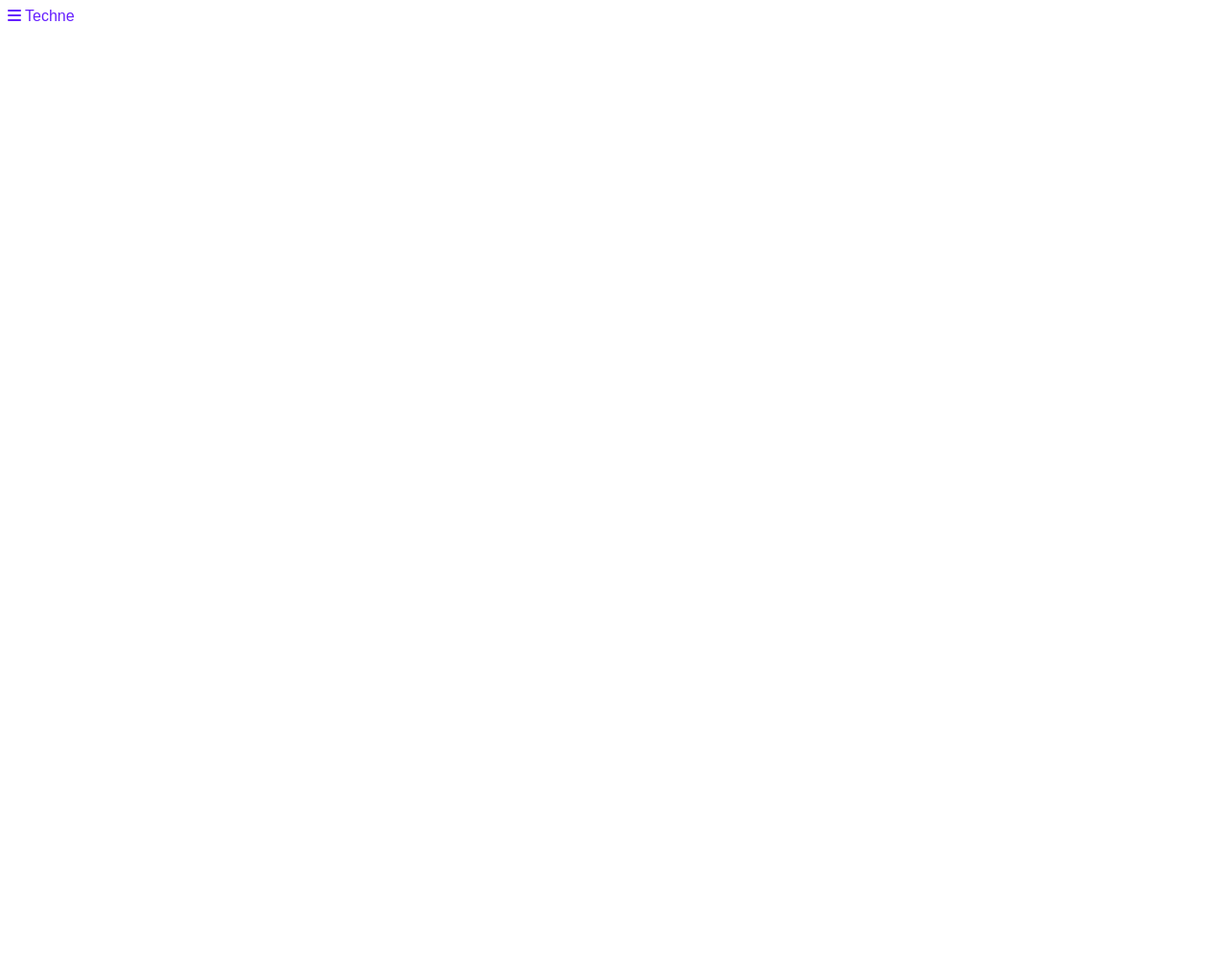
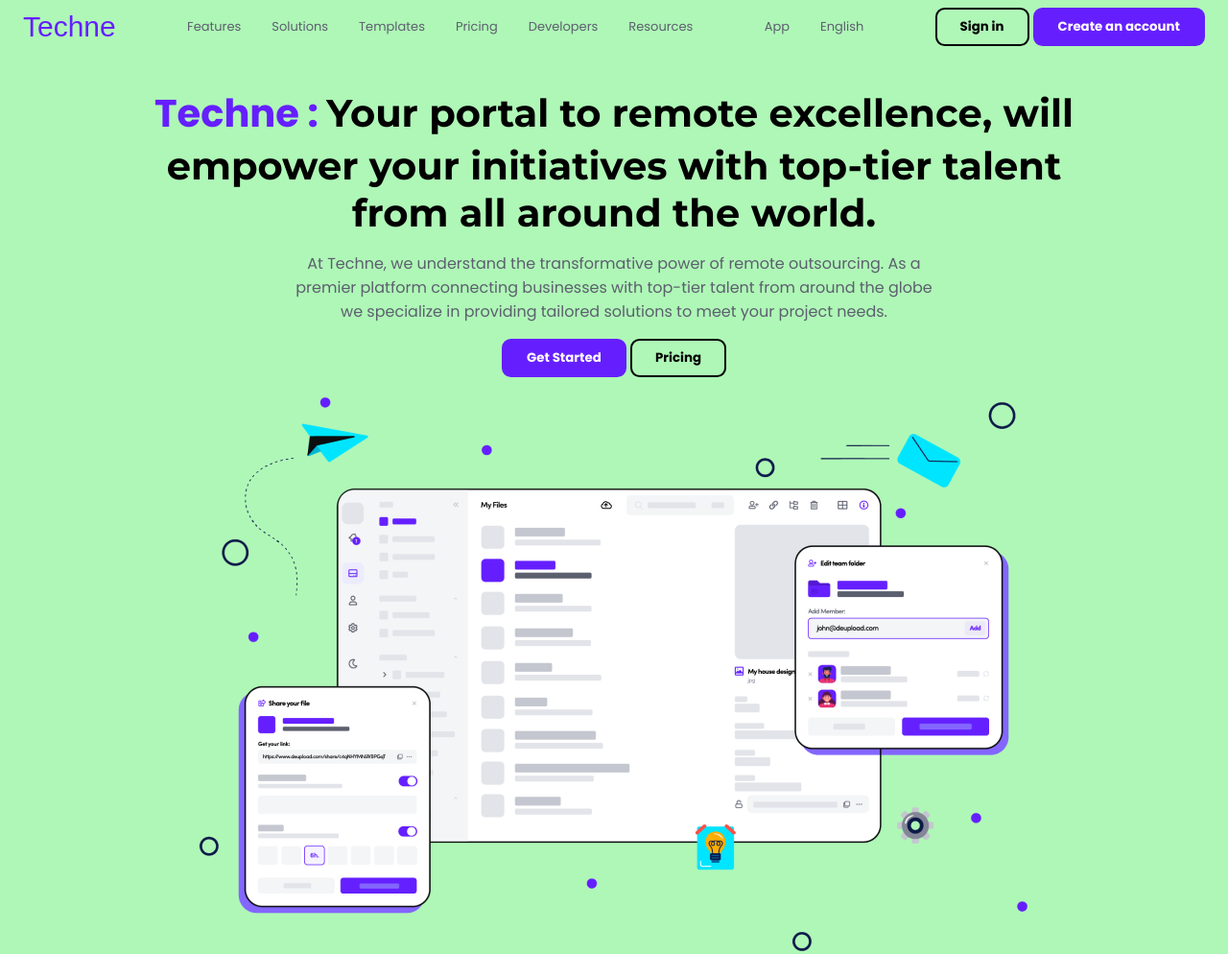
Before and after one commit to devhimank/InternPixel-Himank, a plain HTML site: page index.html in a window 1280 px wide. Shown: the whole page at 96% size. Before the commit the page ends 800 px from the top, so only its background shows below. Drawn offline with Linux system fonts and the light colour scheme; a web font is replaced by a local one.

Commit message:
added content on the page

```diff
--- a/index.html
+++ b/index.html
@@ -9,10 +9,62 @@
 </head>
 
 <body>
-    <nav class="nav nav-fluid">
-        <i class="fa-solid fa-bars"></i>
-        <span class="logo">Techne</span>
-    </nav>
+    <div class="container">
+        <nav class="nav">
+            <i class="fa-solid fa-bars menu-icon"></i>
+            <span class="logo">Techne</span>
+
+            <div class="nav-url">
+                <a class="nav-url-item" href="#">Features</a>
+                <a href="#">Solutions</a>
+                <a href="#">Templates</a>
+                <a href="#">Pricing</a>
+                <a href="#">Developers</a>
+                <a href="#">Resources</a>
+            </div>
+
+            <div class="nav-url">
+                <a href="#">App</a>
+                <a href="#">English</a>
+            </div>
+            <div class="nav-buttons">
+                <button class="btn-secondary">
+                    Sign in
+                </button>
+                <button class="btn-primary">
+                    Create an account
+                </button>
+            </div>
+            <button class="login btn-primary">
+                login
+            </button>
+        </nav>
+        <main>
+            <span class="hero hero-l">
+                <strong>Techne : </strong>Your portal to remote excellence, will<br>
+                empower your initiatives with top-tier talent<br>
+                from all around the world.
+            </span>
+            <span class="hero hero-s">
+                <strong>Techne : </strong>Global Talent.<br>
+                Remote Success
+            </span>
+            <p>
+                At Techne, we understand the transformative power of remote outsourcing. As a <br> premier platform connecting businesses with top-tier talent from around the globe<br>we specialize in providing tailored solutions to meet your project needs.
+            </p>
+            <div class="buttons">
+                <button class="btn-primary">
+                    Get Started
+                </button>
+                <button class="btn-secondary">
+                    Pricing
+                </button>
+            </div>
+            <img class="img-l" src="/Img/hero-large.png" alt="hero image"/>
+            <img class="img-s" src="/Img/hero-small.png" alt="hero image"/>
+        </main>
+    </div>
 </body>
 <script src="https://kit.fontawesome.com/4e5a5dd5a3.js" crossorigin="anonymous"></script>
+
 </html>
--- a/style.css
+++ b/style.css
@@ -1,19 +1,198 @@
 @import url('https://fonts.googleapis.com/css2?family=Mochiy+Pop+One&family=Poppins:ital,wght@0,100;0,200;0,300;0,400;0,500;0,600;0,700;0,800;0,900;1,100;1,200;1,300;1,400;1,500;1,600;1,700;1,800;1,900&display=swap');
-
+@import url('https://fonts.googleapis.com/css2?family=Montserrat:ital,wght@0,100..900;1,100..900&display=swap');
 
 :root{
     --primary : #651FFF;
     --gray : #5C5F6E;
+    --base:rgb(166, 160, 238);
+    --sm : rgb(250, 175, 175);
+    --md : rgb(252, 208, 178);
+    --lg : rgb(228, 248, 197);
+    --xl : rgb(175, 247, 183);
+    --xl-2 : rgb(172, 226, 248);
 }
 
+*{
+    font-family: poppins, Airal, sans-serif;
+    margin: 0;
+    padding : 0;
+}
+
+body {
+    width : 100dvw;
+    min-height: 100dvh;
+    display: flex;
+    justify-content: center;
+}
+.container{
+    width : 100%;
+    height: 100%;
+    padding-inline : 1.5rem !important;
+    display: flex;
+    flex-direction: column;
+    background-color : var(--base);
+}
+
+
+
+/* nav-items */
 
 .logo{
     font-family: "Mochiy Pop One", sans-serif;
     font-weight: 400;
     font-style: normal;
+    font-size: 30px;
     color : var(--primary);
 }
 
 .nav{
     color : var(--primary);
+    display: flex;
+    justify-content: space-between;
+    align-items: center;
+    /* border : 1px solid black; */
+    padding-block : .5rem;
 }
+
+.nav-url{
+    display: flex;
+    align-items: center;
+    font-size: 13px;
+    display: none;
+}
+
+a{
+    text-decoration: none;
+    color : var(--gray);
+}
+
+
+.nav-buttons{
+    display: flex;
+    align-items: center;
+    gap : 4px;
+    display: none;
+}
+
+.btn-primary{
+    background-color: var(--primary);
+    color: white;
+    padding-inline: 1.5rem;
+    padding-block: .5rem;
+    border : none;
+    border-radius : .6rem;
+    border : 2px solid var(--primary);
+    font-weight: bold;
+    outline : none;
+    cursor: pointer;
+}
+.btn-secondary{
+    border : 2px solid black;
+    background-color: transparent;
+    color: black;
+    padding-inline: 1.5rem;
+    padding-block: .5rem;
+    border-radius : .6rem;
+    font-weight: bold;
+    cursor: pointer;
+}
+
+
+/* main */
+main{
+    display: flex;
+    flex-direction: column;
+    padding-block : 2rem;
+    align-items: center;
+    gap : 1rem;
+}
+
+.hero{
+    font-weight: bold;
+    font-family: Montserrat, sans-serif;
+    font-size:30px;
+    text-align: center;
+}
+
+.hero-l{
+    display: none;
+}
+
+.img-l{
+    display: none;
+}
+
+.hero strong {
+    color : var(--primary);
+    font-weight: bold;
+}
+main p{
+    color : var(--gray);
+    text-align: center;
+}
+
+
+
+/* sm */
+@media (min-width : 640px) {
+    .container{
+        max-width: 640px;
+        background-color:var(--sm);
+    }
+}
+/* md */
+@media (min-width : 768px) {
+    .container{
+        max-width: 768px;
+        background-color: var(--md);
+    }
+}
+/* lg */
+@media (min-width : 1024px) {
+    .container{
+        max-width:1024px;
+        background-color: var(--lg);
+    }
+    .login{
+        display: none !important;
+    }
+    .nav-buttons{
+        display: flex !important;
+    }
+    .menu-icon{
+        display: none !important;
+    }
+    .nav-url{
+        display: flex !important;
+        gap : .6rem;
+    }
+    .img-l, .hero-l{
+        display: block !important;
+    }
+    .img-s, .hero-s{
+        display: none !important;
+    }
+    .hero{
+        font-size : 35px !important;
+    }
+}
+/* xl */
+@media (min-width :  1280px) {
+    .container{
+        max-width: 1280px;
+        background-color: var(--xl);
+    }
+    .nav-url{
+        gap : 2rem;
+    }
+    .hero{
+        font-size : 40px !important;
+    }
+}
+/* 2xl */
+@media (min-width :  1536px) {
+    .container{
+        max-width: 1536px;
+        background-color: var(--xl-2);
+    }
+}
```
